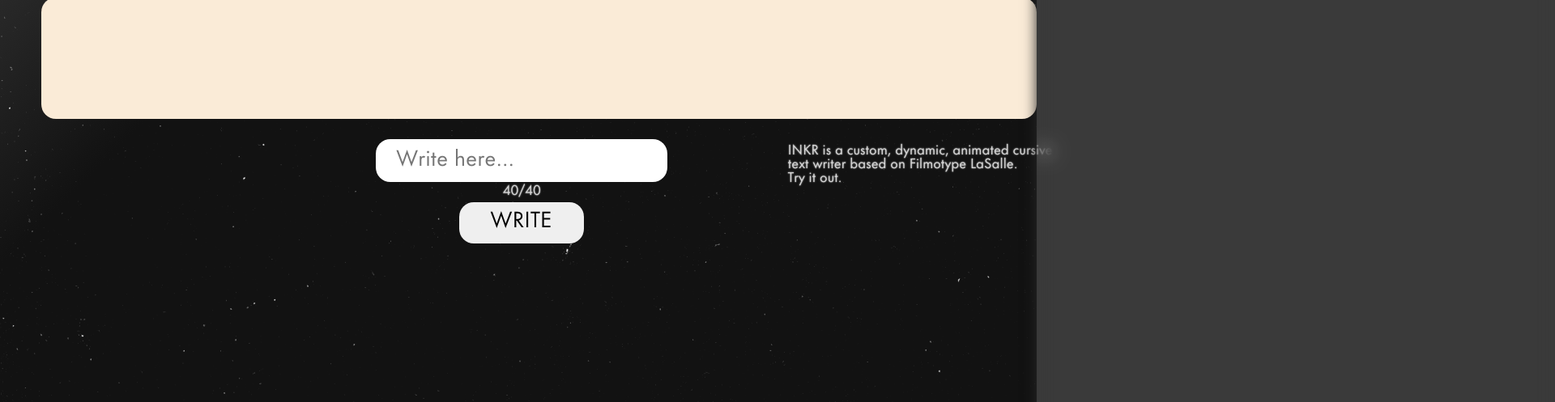
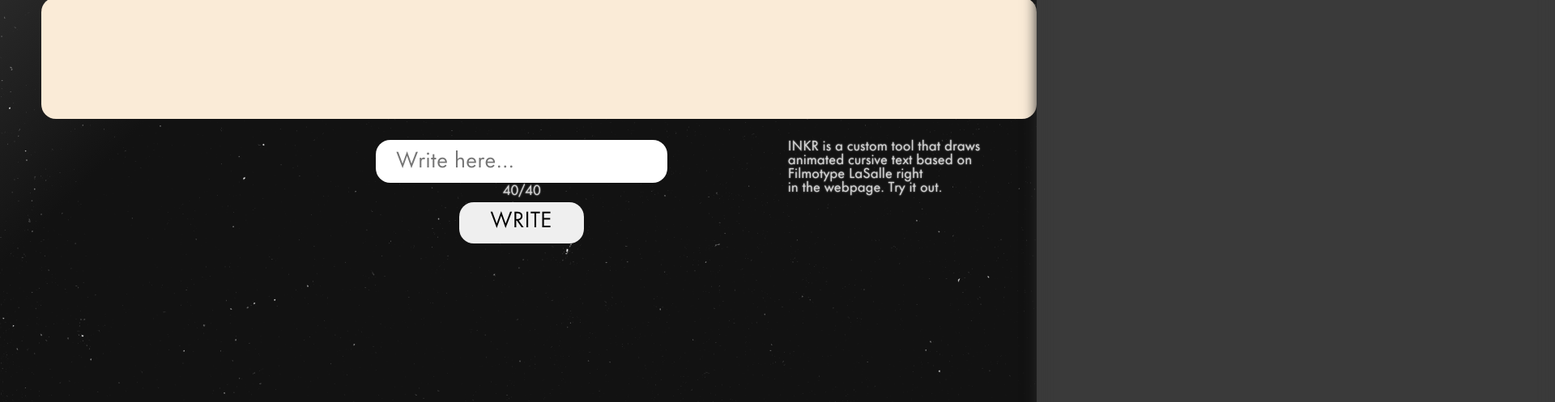
Before and after one commit to Silver-Reels/code, a plain HTML site: page INKR.html in a window 1280 px wide. Shown: the part 118-615 px from the top of the page at 81% size, 1920 px wide, since content can reach past the window. Drawn offline with Linux system fonts and the light colour scheme.

Commit message:
changed 'INKR desc' text & scaling

```diff
--- a/INKR.html
+++ b/INKR.html
@@ -59,7 +59,14 @@
 
     <div class="typeCounter"><p>40/40</p></div>
 
-    <div class="inkrDesc"><p>INKR is a custom, dynamic, animated cursive<br> text writer based on Filmotype LaSalle.<br>Try it out.</p></div>
+    <div class="inkrDesc"><p>
+      INKR is a custom tool that draws
+      <br>animated cursive text based on
+      <br>Filmotype LaSalle right
+      <br>in the webpage. Try it out.
+      </p>
+    </div>
+
     <div class="reel-img"></div>
   </div>
 
--- a/css/s1lver.css
+++ b/css/s1lver.css
@@ -728,6 +728,7 @@ input .bookmarkTop{
   height: 4vw;
   font-size: 2vw;
   position: relative;
+  top:0.1vw;
   transition: all 0.15s ease-in-out;
 }
 .typeButton{
@@ -756,7 +757,8 @@ textarea:focus, input:focus{
 .inkrDesc{
   position: relative;
   line-height: normal;
-  bottom: 27.6vw;
+  width: 22vw;
+  bottom: 28vw;
   left: 76vw;
 }
 
```
